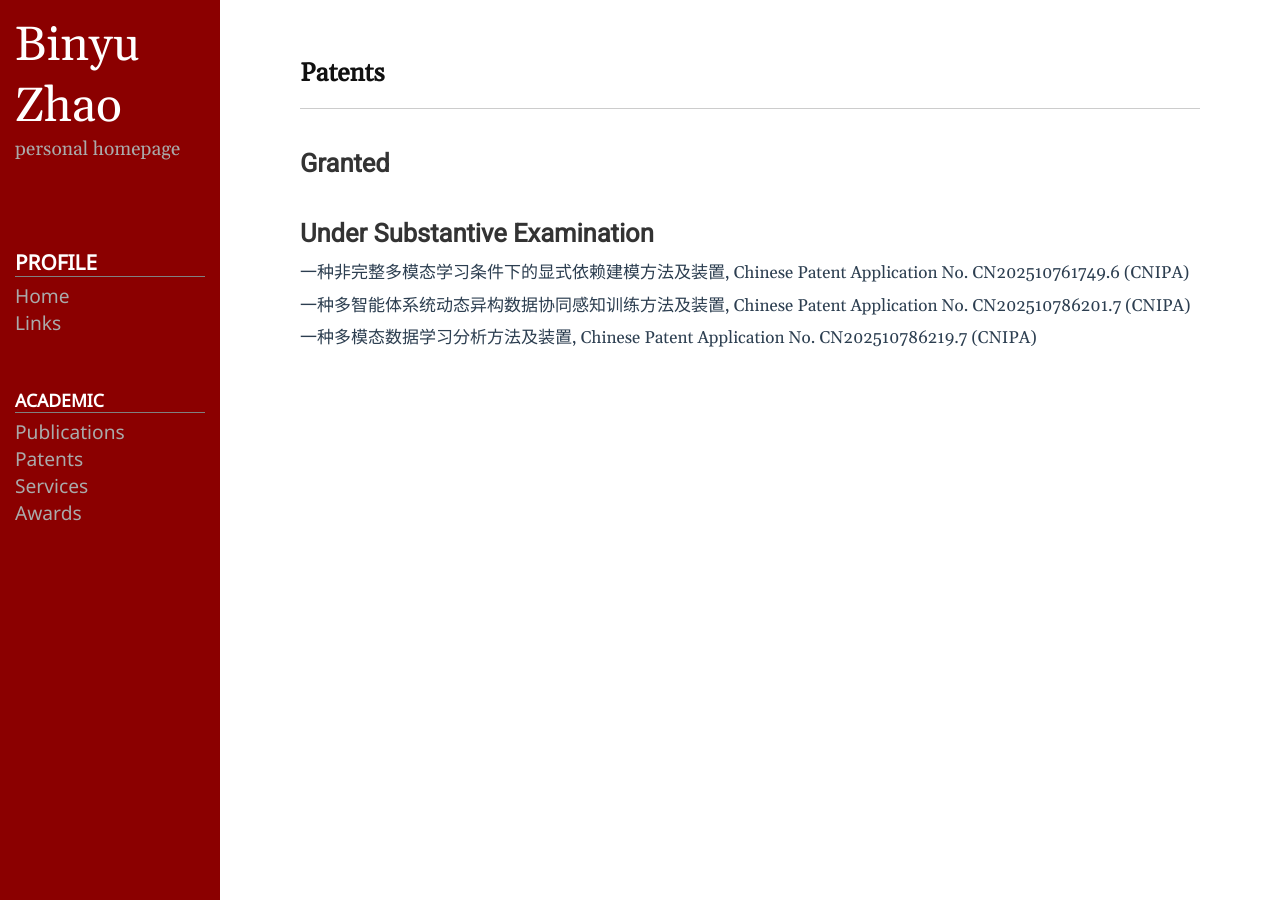
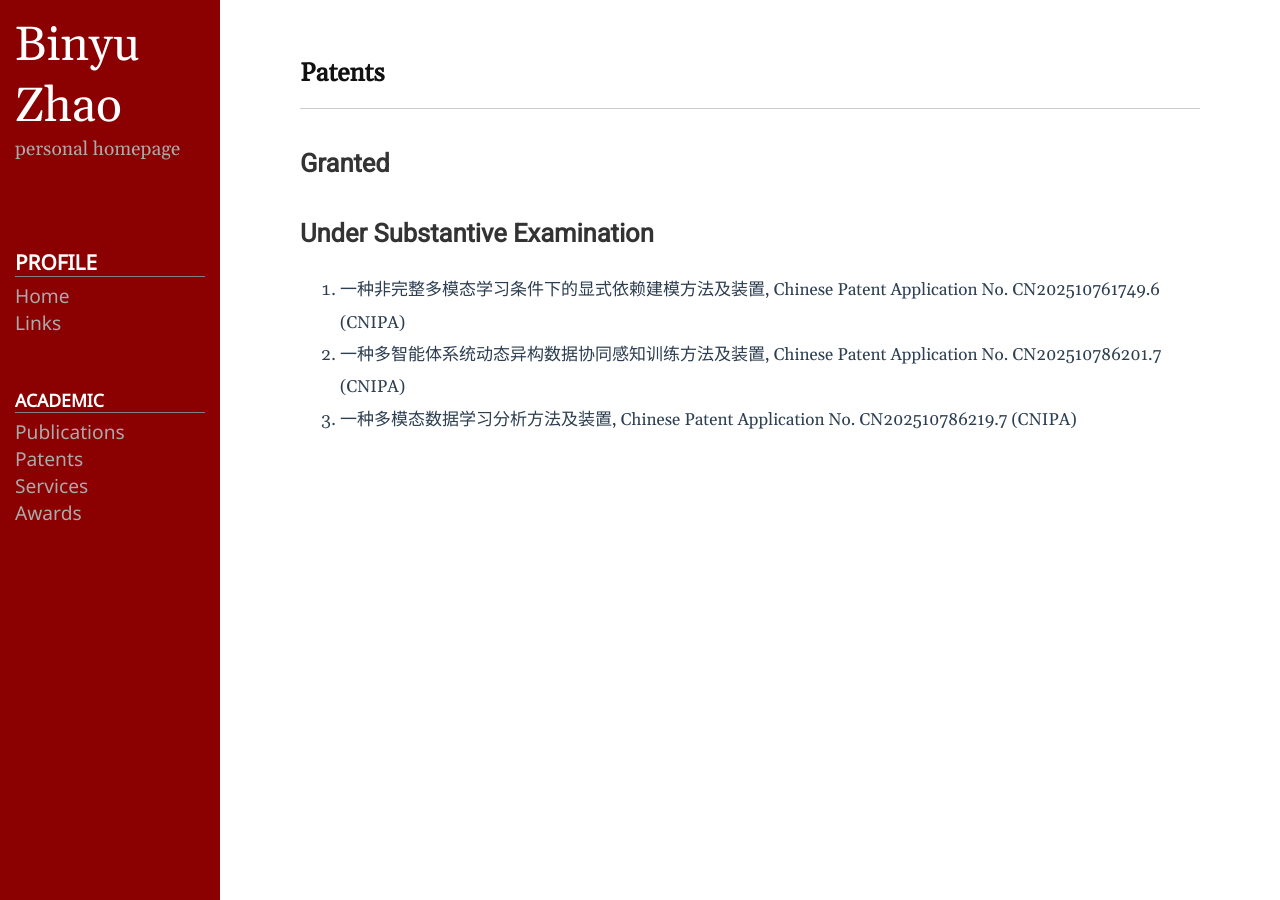
Before and after one commit to byzhaoAI/byzhaoAI.github.io, a Jekyll site: the page built from patents.md, in a window 1280 px wide. Built offline with Jekyll 4.4.1, drawn with Linux system fonts in a browser that asks for light colours; part of the change alters nothing that is shown.

```diff
--- a/patents.md
+++ b/patents.md
@@ -7,6 +7,6 @@ permalink: /patents/
 ## Granted
 
 ## Under Substantive Examination
-一种非完整多模态学习条件下的显式依赖建模方法及装置, Chinese Patent Application No. CN202510761749.6 (CNIPA)
-一种多智能体系统动态异构数据协同感知训练方法及装置, Chinese Patent Application No. CN202510786201.7 (CNIPA)
-一种多模态数据学习分析方法及装置, Chinese Patent Application No. CN202510786219.7 (CNIPA)
+1. 一种非完整多模态学习条件下的显式依赖建模方法及装置, Chinese Patent Application No. CN202510761749.6 (CNIPA)
+2. 一种多智能体系统动态异构数据协同感知训练方法及装置, Chinese Patent Application No. CN202510786201.7 (CNIPA)
+3. 一种多模态数据学习分析方法及装置, Chinese Patent Application No. CN202510786219.7 (CNIPA)
```
